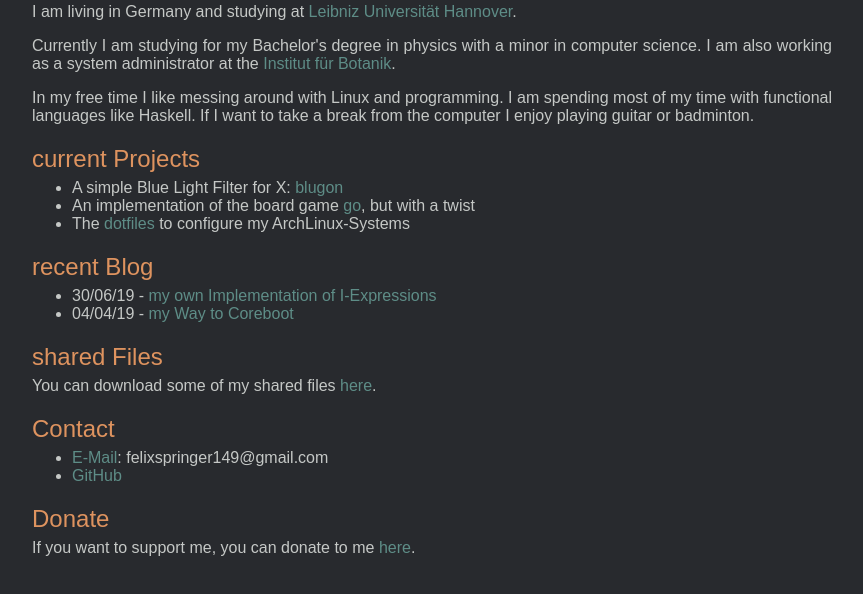
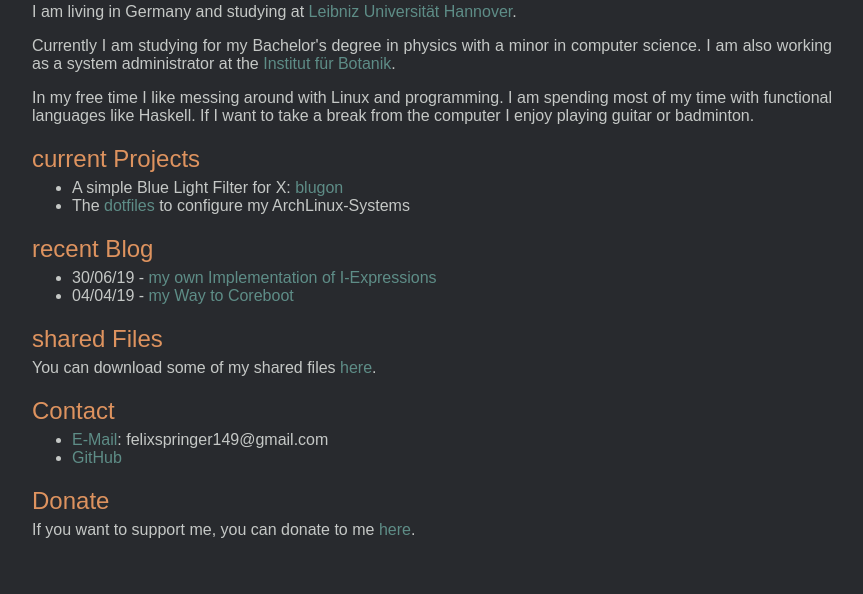
Before and after one commit to jumper149/homepage, a plain HTML site: page index.html in a window 1280 px wide. Shown: the part 168-762 px from the top of the page, without its empty margins (208-1071 px from the left). Drawn offline with Linux system fonts and the light colour scheme.

Commit message:
remove go game from projects

```diff
--- a/index.html
+++ b/index.html
@@ -34,7 +34,6 @@
         <h2>current Projects</h2>
         <ul>
             <li>A simple Blue Light Filter for X: <a href='https://github.com/jumper149/blugon'>blugon</a></li>
-            <li>An implementation of the board game <a href='https://github.com/jumper149/go'>go</a>, but with a twist</li>
             <li>The <a href='https://github.com/jumper149/dotfiles'>dotfiles</a> to configure my ArchLinux-Systems</li>
         </ul>
         <h2>recent Blog</h2>
```
Also changed, not shown: projects.html (+0 -1 lines).
